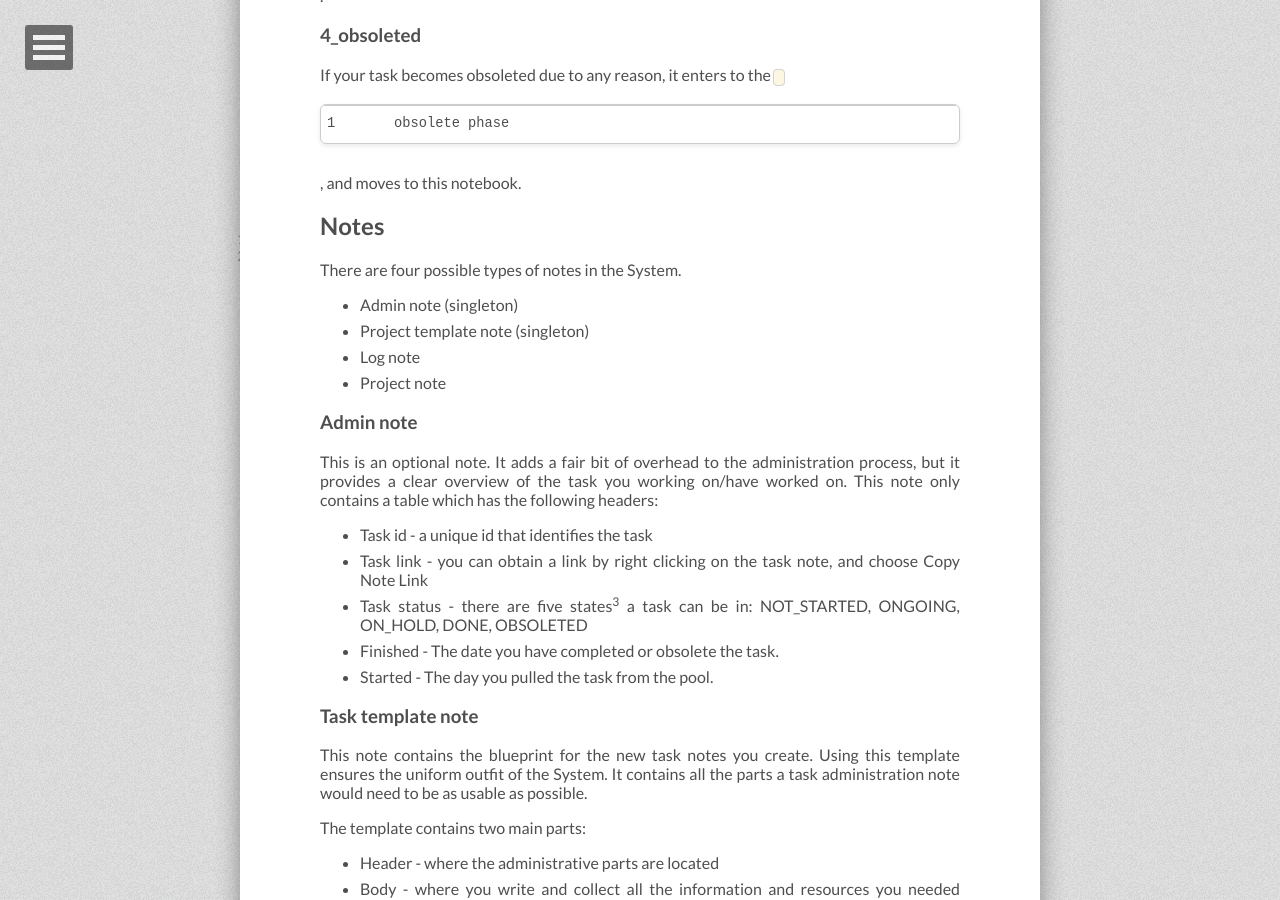
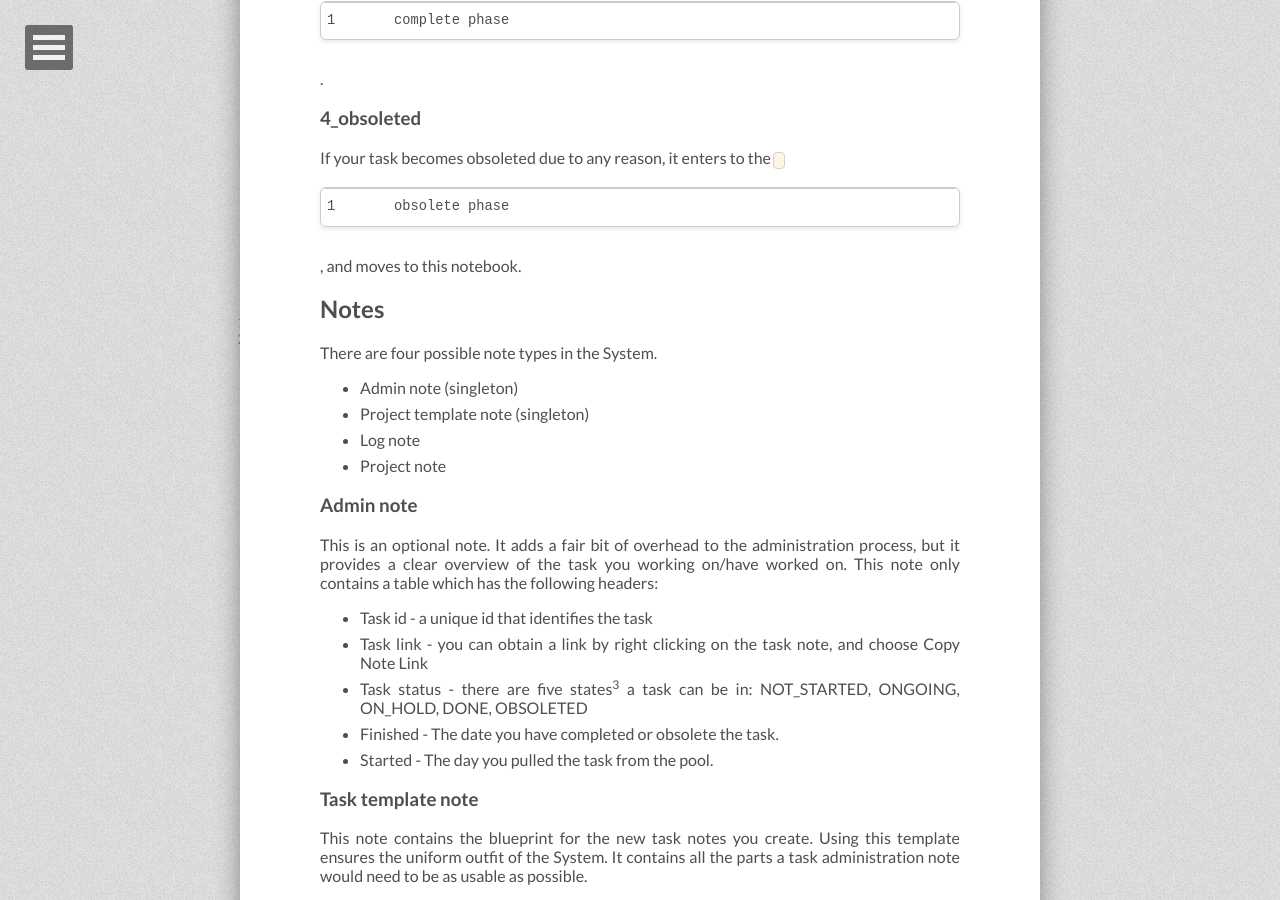
Before and after one commit to tiborsimon/tiborsimon.github.io, a Jekyll site: the page built from _posts/2015-07-10-project-management-in-evernote.md, in a window 1280 px wide and 900 px high, scrolled down 3666 px. Built offline with Jekyll 4.4.1, drawn with Linux system fonts in a browser that asks for light colours; nearby versions of some CDN libraries; comment, search, counter and statistics services are not loaded; some of the changed text lies outside the part shown.

Commit message:
Article update

```diff
--- a/_posts/2015-07-10-evernote-task-management.md
+++ b/_posts/2015-07-10-project-management-in-evernote.md
@@ -84,7 +84,7 @@
 
 ## Notes
 
-There are four possible types of notes in the System.
+There are four possible note types in the System.
 
 - Admin note (singleton)
 - Project template note (singleton)
```
Also changed, not shown: other parts of _posts/2015-07-10-project-management-in-evernote.md (+1 -1 lines).
